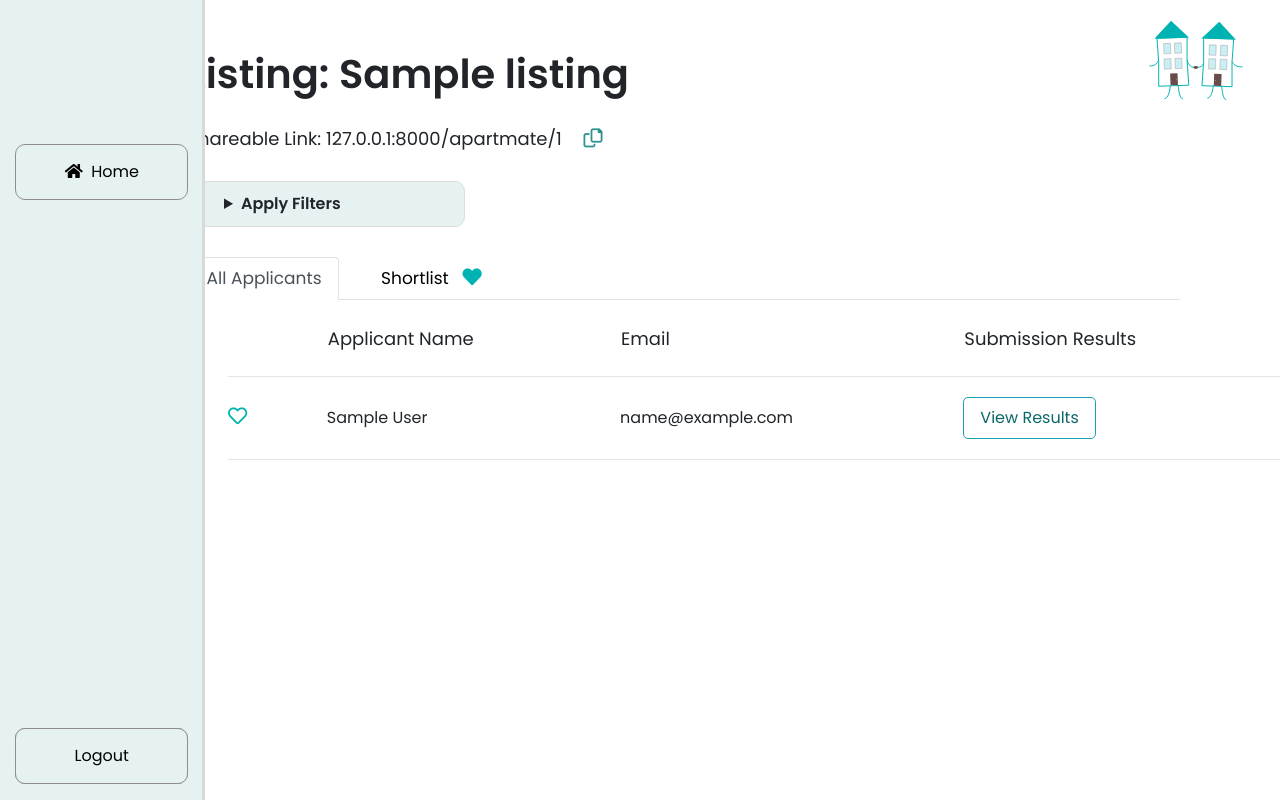
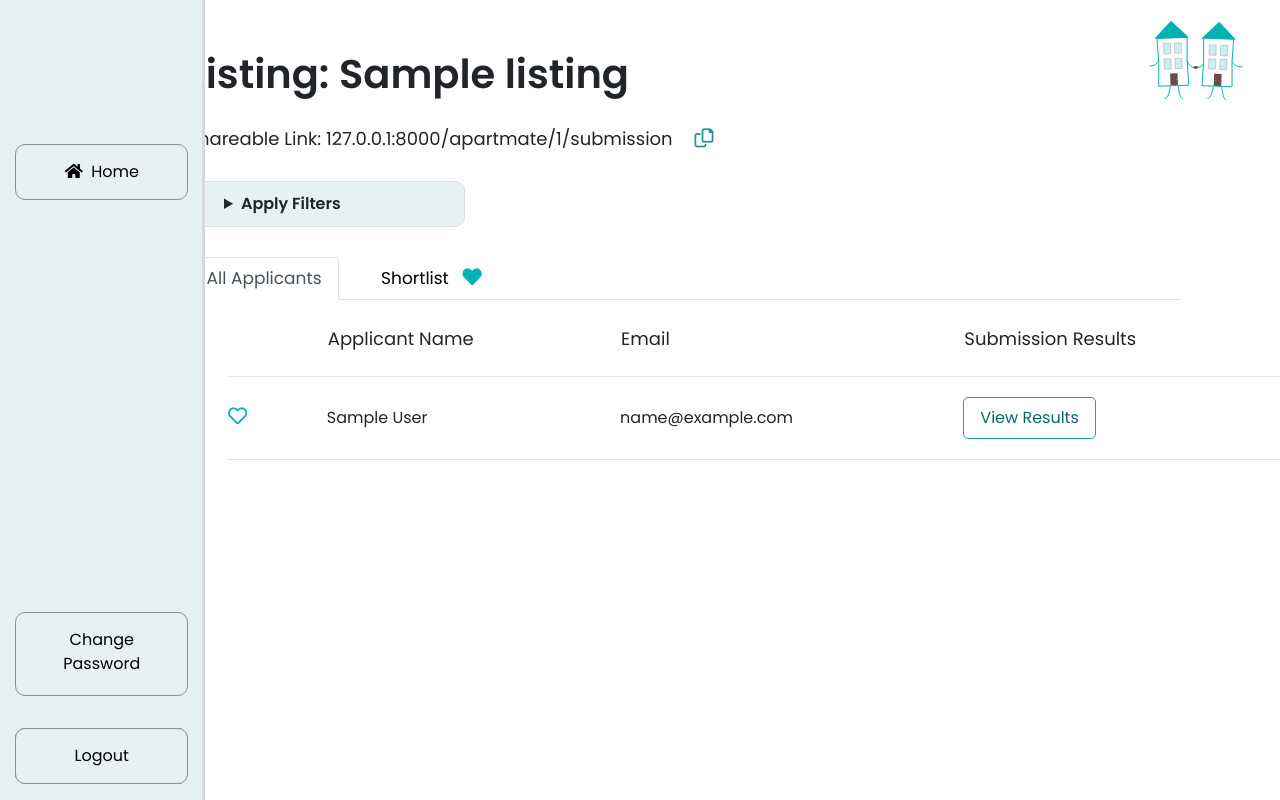
Before and after one commit to SunilCotterill/team-16-capstone, a Django app: page /apartmate/1/results/switch_shortlist/1/ in a window 1280 px wide. Run offline with Django 4.2, Linux system fonts and the light colour scheme; a user stored in the database is signed in; data comes from the database, SQL or seed files in the repository; tables that the repository leaves empty hold one stand-in row (values such as "Sample post"); some libraries are stand-ins or nearby versions.

Commit message:
more more stuff

```diff
--- a/submitter/templates/submitter/base.html
+++ b/submitter/templates/submitter/base.html
@@ -92,6 +92,28 @@
             background-color: #c3d5d5; /* Dark blue background color on hover */
             color: black; /* Change text color to white on hover */
         }
+
+        .change-password-btn {
+            position: fixed; /* Changed to fixed */
+            bottom: 13vh; /* Adjusted the position */
+            left: 1.2vw; /* Adjusted the position */
+            z-index: 1001;
+            background-color: #E6F1F1;
+            padding: 15px 30px;
+            border: 1px solid #908d92;
+            border-radius: 10px;
+            width: 13.5vw;
+            height: 10.5vh;
+            color: black;
+            text-align: center;
+
+        }
+
+        /* Logout Button Hover Effect */
+        .change-password-btn:hover {
+            background-color: #c3d5d5; /* Dark blue background color on hover */
+            color: black; /* Change text color to white on hover */
+        }
     </style>
 </head>
 <body>
@@ -105,6 +127,9 @@
     <!-- Home Button -->
     <a href="{% url 'submitter:home' %}" class="home-btn"><i class="fas fa-home" style="color: #000000;"></i> &nbsp;Home</a>
 
+    <!-- Change Pasword Button -->
+    <a href="{% url 'submitter:change-password' %}" class="change-password-btn">Change Password</a>
+
     <!-- Logout Button -->
     <a href="{% url 'submitter:logout' %}" class="logout-btn"><i class="fas fa-sign-out" style="color: #000000;"></i>Logout</a>
 
--- a/submitter/templates/submitter/results.html
+++ b/submitter/templates/submitter/results.html
@@ -325,7 +325,7 @@
     <!-- Main Content -->
     <div class="container content">
         <h1 class="main-title">Listing: {{listing_name}}</h1>
-        <p class="submission-url">Shareable Link: 127.0.0.1:8000/apartmate/{{listing_id}}
+        <p class="submission-url">Shareable Link: 127.0.0.1:8000/apartmate/{{listing_id}}/submission
             <!-- Copy Button -->
             <button class="copy-button" onclick="copyToClipboard()"><i class="fa-regular fa-copy" style="color: #2b9191;"></i></button>
         </p>
```
Also changed, not shown: submitter/templates/submitter/homepage.html (+2 -7 lines).
